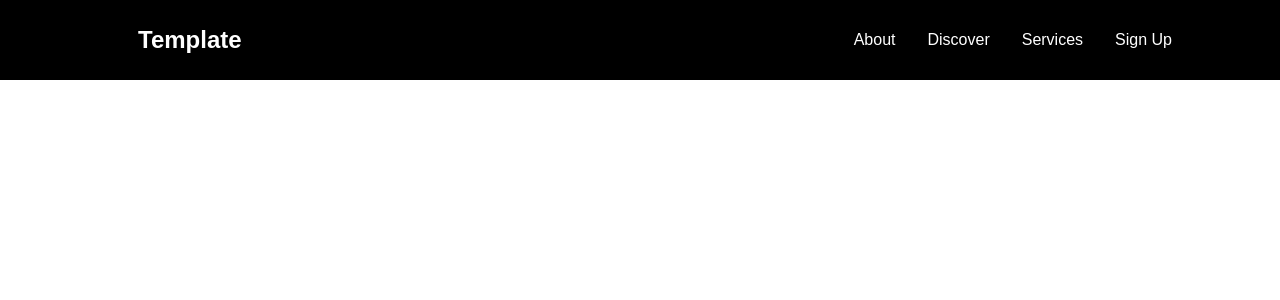
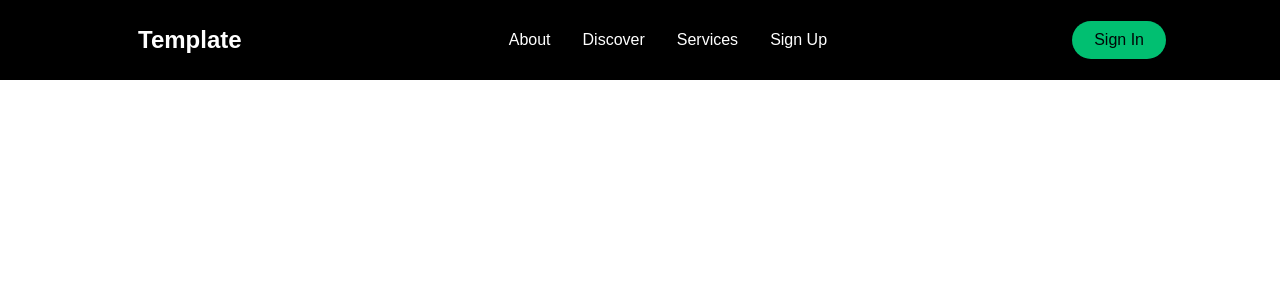
Before and after one commit to tpadilla10117/portfolio_template, a React (Create React App) app: page / in a window 1280 px wide. Shown: the top 300 px of the page. Built offline with nearby package versions, Linux system fonts and the light colour scheme.

Commit message:
added in styles for Sidebar.jsx

```diff
--- a/src/components/layout/Navbar/Navbar.jsx
+++ b/src/components/layout/Navbar/Navbar.jsx
@@ -1,7 +1,7 @@
    /* THIS IS THE COMPONENT FOR THE NAVBAR: */
 
     import React from 'react'; //Keyboard VS Code Shortcut: rafce
-    import { Nav, NavbarContainer, NavLogo, MobileIcon, NavMenu, NavItem, NavLinks } from './NavbarStyles.js';
+    import { Nav, NavbarContainer, NavLogo, MobileIcon, NavMenu, NavItem, NavLinks, NavBtn, NavBtnLink } from './NavbarStyles.js';
     import {FaBars} from 'react-icons/fa';
     import { navData } from '../../../utils/seed';
 
@@ -29,6 +29,13 @@
                             })}
 
                         </NavMenu>
+
+                        <NavBtn>
+                            <NavBtnLink to="/signin">
+                                Sign In
+                            </NavBtnLink>
+                        </NavBtn>
+
                     </NavbarContainer>
 
                 </Nav>
--- a/src/components/layout/Navbar/NavbarStyles.js
+++ b/src/components/layout/Navbar/NavbarStyles.js
@@ -88,3 +88,31 @@ export const NavLinks = styled(LinkScroll)`
     }
 
 `
+export const NavBtn = styled.nav`
+    display: flex;
+    align-items: center;
+
+    @media screen and (max-width: 768px) {
+        display: none;
+    }
+`
+
+export const NavBtnLink = styled(LinkReactRouter)`
+    border-radius: 50px;
+    background: #01bf71;
+    white-space: nowrap;
+    padding: 10px 22px;
+    color: #010606;
+    font-size: 16px;
+    outline: none;
+    border: none;
+    cursor: pointer;
+    transition: all 0.2s ease-in-out;
+    text-decoration: none;
+
+    &:hover {
+        transition: all 0.2s ease-in-out;
+        background: #fff;
+        color: #010606
+    }
+`
--- /dev/null
+++ b/src/components/layout/Sidebar/Sidebar.jsx
@@ -0,0 +1,18 @@
+import React from 'react';
+import { SidebarContainer, Icon, CloseIcon } from './SidebarStyles';
+
+const Sidebar = () => {
+    return (
+        <>
+            <SidebarContainer>
+                <Icon>
+                    <CloseIcon>
+
+                    </CloseIcon>
+                </Icon>
+            </SidebarContainer>
+        </>
+    );
+};
+
+export default Sidebar;
--- /dev/null
+++ b/src/components/layout/Sidebar/SidebarStyles.js
@@ -0,0 +1,32 @@
+import styled from 'styled-components';
+import { FaTimes } from 'react-icons/fa';
+
+
+export const SidebarContainer = styled.aside`
+    position: fixed;
+    z-index: 999;
+    width: 100%;
+    height: 100%;
+    background: #0d0d0d;
+    display: grid;
+    align-items: center;
+    top: 0;
+    left: 0;
+    transition: 0.3s ease-in-out;
+    opacity: ${ ({ isOpen }) => (isOpen ? '100%' : '0') } ;
+    top: ${ ( {isOpen}) => (isOpen ? '0' : '-100%') };
+`
+
+export const CloseIcon = styled(FaTimes)`
+    color: #fff;
+`
+
+export const Icon = styled.div`
+    position: absolute;
+    top: 1.2rem;
+    right: 1.5rem;
+    background: transparent;
+    font-size: 2rem;
+    cursor: pointer;
+    outline: none;
+`
--- a/src/components/utils.js
+++ b/src/components/utils.js
@@ -2,7 +2,7 @@
 
 // Layout:
 export { default as Navbar } from './layout/Navbar/Navbar.jsx';
-
+export { default as Sidebar } from './layout/Sidebar/Sidebar.jsx';
 
 
 /* -------------------------------------------------------------------------- */
```
